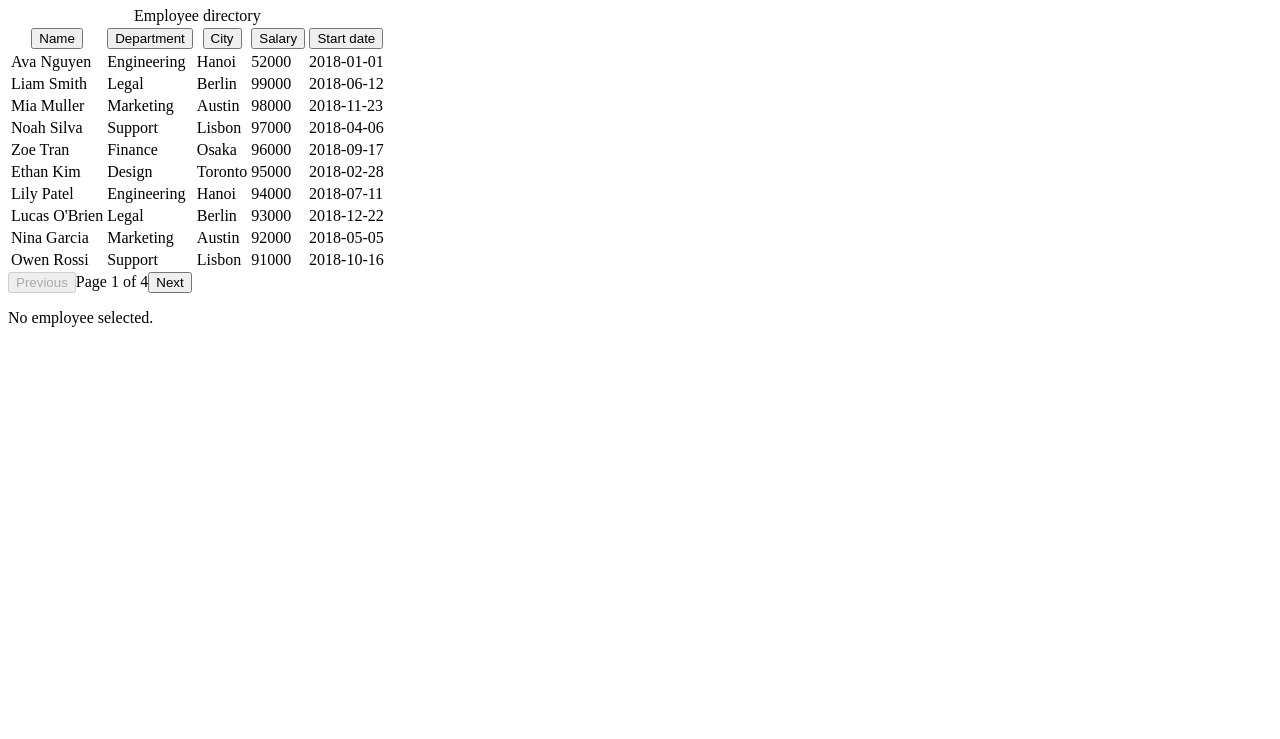
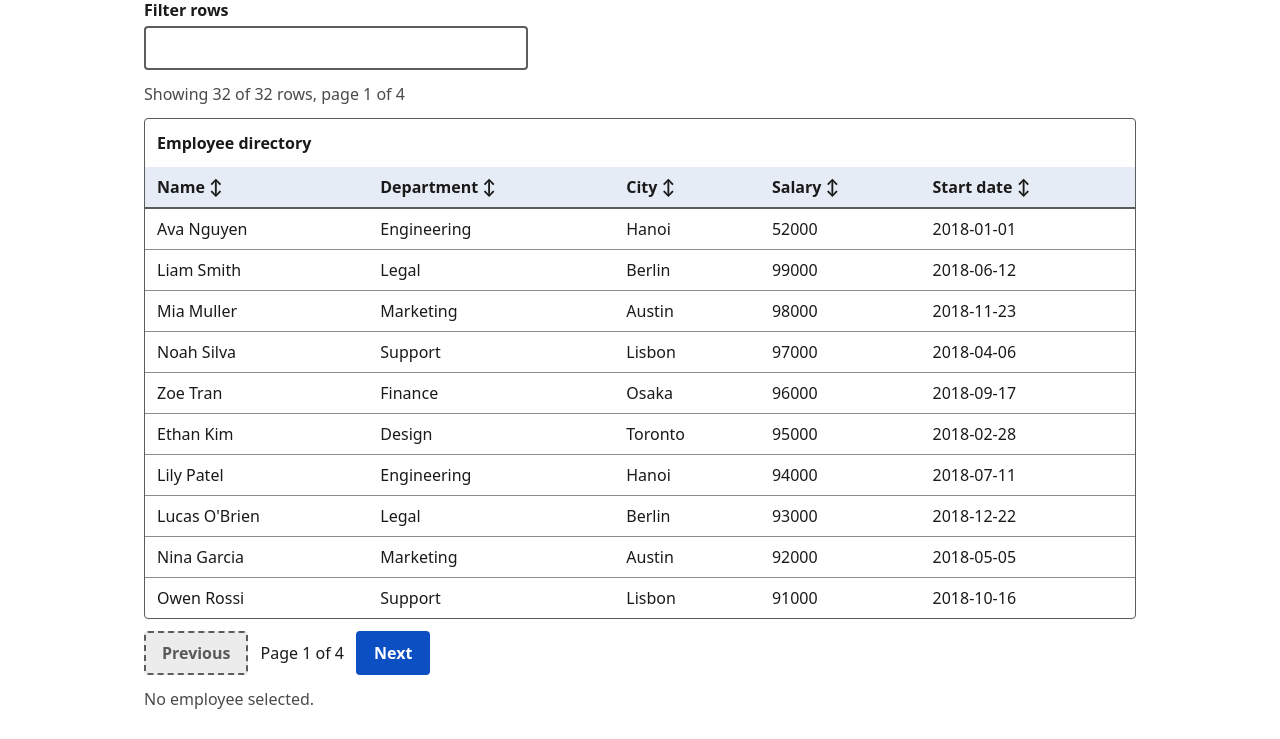
Before and after one commit to Ac-2836/lab02-hw1-data-grid, a website built with Vite: page index.html in a window 1280 px wide. Shown: the part 72-811 px from the top of the page. Built offline with nearby package versions, Linux system fonts and the light colour scheme.

Commit message:
feat(ui): add accessible theme and focus styles

```diff
--- a/index.html
+++ b/index.html
@@ -7,7 +7,10 @@
     <title>Enterprise Data Grid</title>
   </head>
   <body>
-    <main id="app"></main>
+    <main>
+      <h1>Employee directory</h1>
+      <section id="app"></section>
+    </main>
     <script type="module" src="/src/main.ts"></script>
   </body>
 </html>
--- a/src/data-grid.ts
+++ b/src/data-grid.ts
@@ -182,6 +182,13 @@
   table.append(thead, tbody);
   const keyboard = setupGridKeyboard(table, onCellKey);
   renderBody();
-  root.append(label, input, status, table, nav);
+  // Focusable so keyboard users can scroll the table on narrow screens.
+  const scroller = document.createElement('div');
+  scroller.className = 'grid-scroll';
+  scroller.setAttribute('role', 'region');
+  scroller.setAttribute('aria-label', `${props.ariaLabel} scroll area`);
+  scroller.tabIndex = 0;
+  scroller.append(table);
+  root.append(label, input, status, scroller, nav);
   return root;
 }
--- a/src/main.ts
+++ b/src/main.ts
@@ -1,3 +1,4 @@
+import './styles.css';
 import { COLUMNS, EMPLOYEES } from './data.ts';
 import { renderDataGrid } from './data-grid.ts';
 
--- /dev/null
+++ b/src/styles.css
@@ -0,0 +1,188 @@
+:root {
+  --text: #1a1a1a;
+  --muted: #4a4a4a;
+  --bg: #ffffff;
+  --head-bg: #e6ecf5;
+  --row-line: #8c8c8c;
+  --control-border: #5c5c5c;
+  --accent: #0b4fc2;
+  --on-accent: #ffffff;
+  --selected-bg: #d4e2fc;
+  --hover-bg: #f1f4f9;
+  --disabled-bg: #ececec;
+  --disabled-text: #595959;
+  color-scheme: light;
+}
+
+* {
+  box-sizing: border-box;
+}
+
+body {
+  margin: 0;
+  background: var(--bg);
+  color: var(--text);
+  font: 1rem/1.5 system-ui, -apple-system, 'Segoe UI', Roboto, sans-serif;
+  -webkit-text-size-adjust: 100%;
+}
+
+main {
+  max-width: 64rem;
+  margin: 0 auto;
+  padding: 1rem;
+}
+
+h1 {
+  margin: 0 0 1rem;
+  font-size: clamp(1.5rem, 5vw, 2rem);
+  line-height: 1.2;
+}
+
+label {
+  display: block;
+  margin-bottom: 0.25rem;
+  font-weight: 600;
+}
+
+input[type='search'] {
+  width: min(100%, 24rem);
+  min-height: 2.75rem;
+  padding: 0.5rem 0.75rem;
+  border: 2px solid var(--control-border);
+  border-radius: 4px;
+  background: var(--bg);
+  color: var(--text);
+  font: inherit;
+}
+
+[role='status'] {
+  margin: 0.75rem 0;
+  color: var(--muted);
+}
+
+/* The table scrolls inside this focusable region, never the page. */
+.grid-scroll {
+  max-width: 100%;
+  overflow-x: auto;
+  border: 1px solid var(--control-border);
+  border-radius: 4px;
+}
+
+table {
+  width: 100%;
+  border-collapse: collapse;
+}
+
+caption {
+  padding: 0.75rem;
+  text-align: left;
+  font-weight: 700;
+}
+
+th,
+td {
+  padding: 0.5rem 0.75rem;
+  text-align: left;
+  white-space: nowrap;
+}
+
+thead th {
+  background: var(--head-bg);
+  border-bottom: 2px solid var(--control-border);
+}
+
+tbody tr {
+  border-top: 1px solid var(--row-line);
+}
+
+tbody tr:hover {
+  background: var(--hover-bg);
+}
+
+/* Selection is shown by bar + weight + fill, not colour alone. */
+tbody tr[aria-selected='true'] {
+  background: var(--selected-bg);
+  font-weight: 700;
+}
+
+tbody tr[aria-selected='true'] td:first-child {
+  box-shadow: inset 6px 0 0 var(--accent);
+}
+
+th button {
+  padding: 0.25rem 0.5rem;
+  margin: -0.25rem -0.5rem;
+  border: 0;
+  background: transparent;
+  color: inherit;
+  font: inherit;
+  font-weight: 700;
+  cursor: pointer;
+}
+
+th button:hover {
+  text-decoration: underline;
+}
+
+/* Glyphs back up aria-sort; the "/ ''" alt text keeps them out of the name. */
+th[aria-sort='none'] button::after {
+  content: ' \2195';
+  content: ' \2195' / '';
+}
+
+th[aria-sort='ascending'] button::after {
+  content: ' \25B2';
+  content: ' \25B2' / '';
+}
+
+th[aria-sort='descending'] button::after {
+  content: ' \25BC';
+  content: ' \25BC' / '';
+}
+
+td[colspan] {
+  text-align: center;
+}
+
+nav {
+  display: flex;
+  flex-wrap: wrap;
+  align-items: center;
+  gap: 0.75rem;
+  margin-top: 0.75rem;
+}
+
+nav button {
+  min-height: 2.75rem;
+  padding: 0.5rem 1rem;
+  border: 2px solid var(--accent);
+  border-radius: 4px;
+  background: var(--accent);
+  color: var(--on-accent);
+  font: inherit;
+  font-weight: 600;
+  cursor: pointer;
+}
+
+nav button:disabled {
+  border: 2px dashed var(--control-border);
+  background: var(--disabled-bg);
+  color: var(--disabled-text);
+  cursor: not-allowed;
+}
+
+:focus-visible {
+  outline: 3px solid var(--accent);
+  outline-offset: 2px;
+}
+
+td:focus-visible,
+th:focus-visible {
+  outline-offset: -3px;
+}
+
+@media (forced-colors: active) {
+  tbody tr[aria-selected='true'] td:first-child {
+    border-left: 6px solid Highlight;
+  }
+}
```
Also changed, not shown: docs/TASK_DECOMPOSITION.md (+1 -1 lines).
